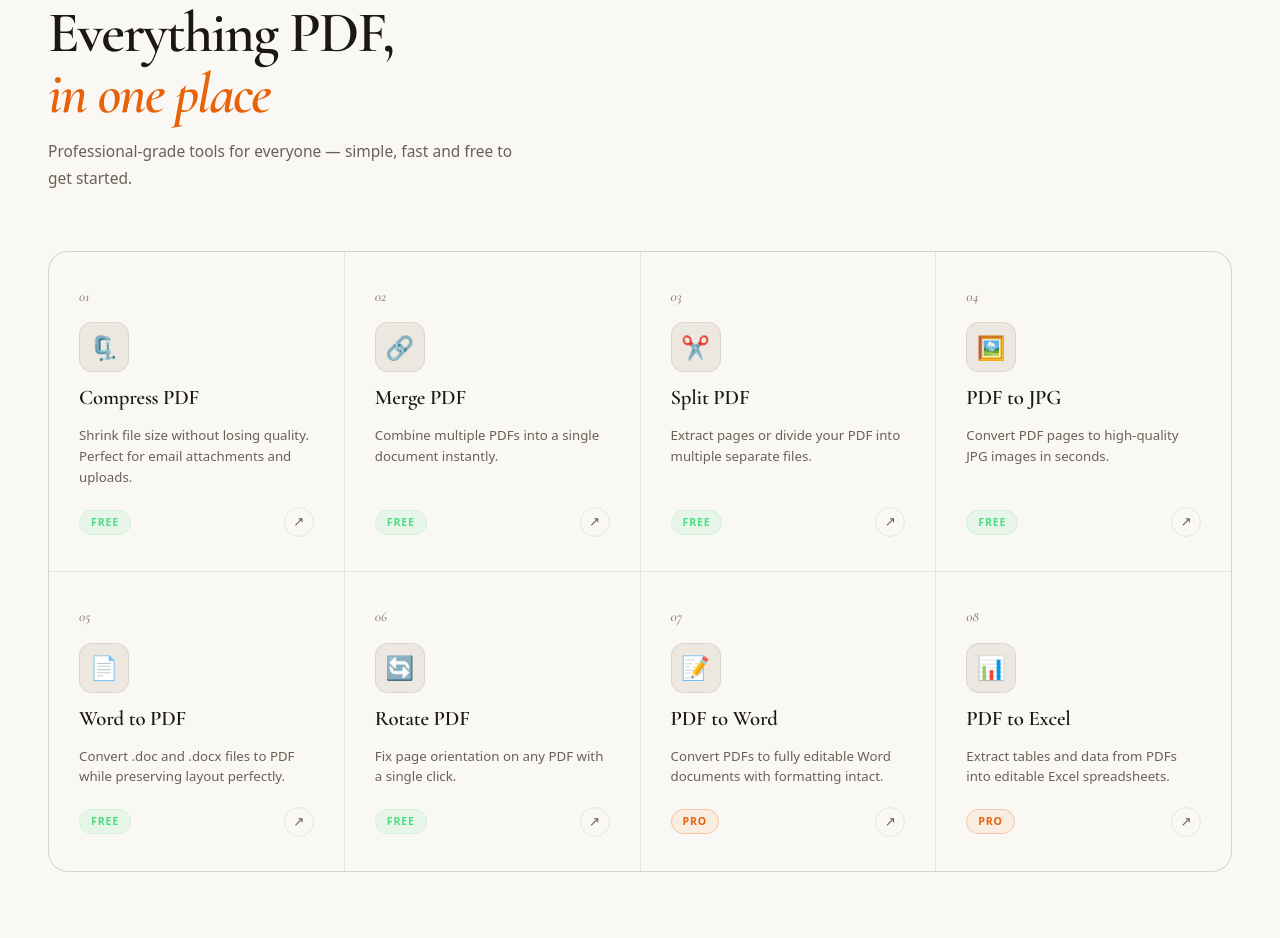
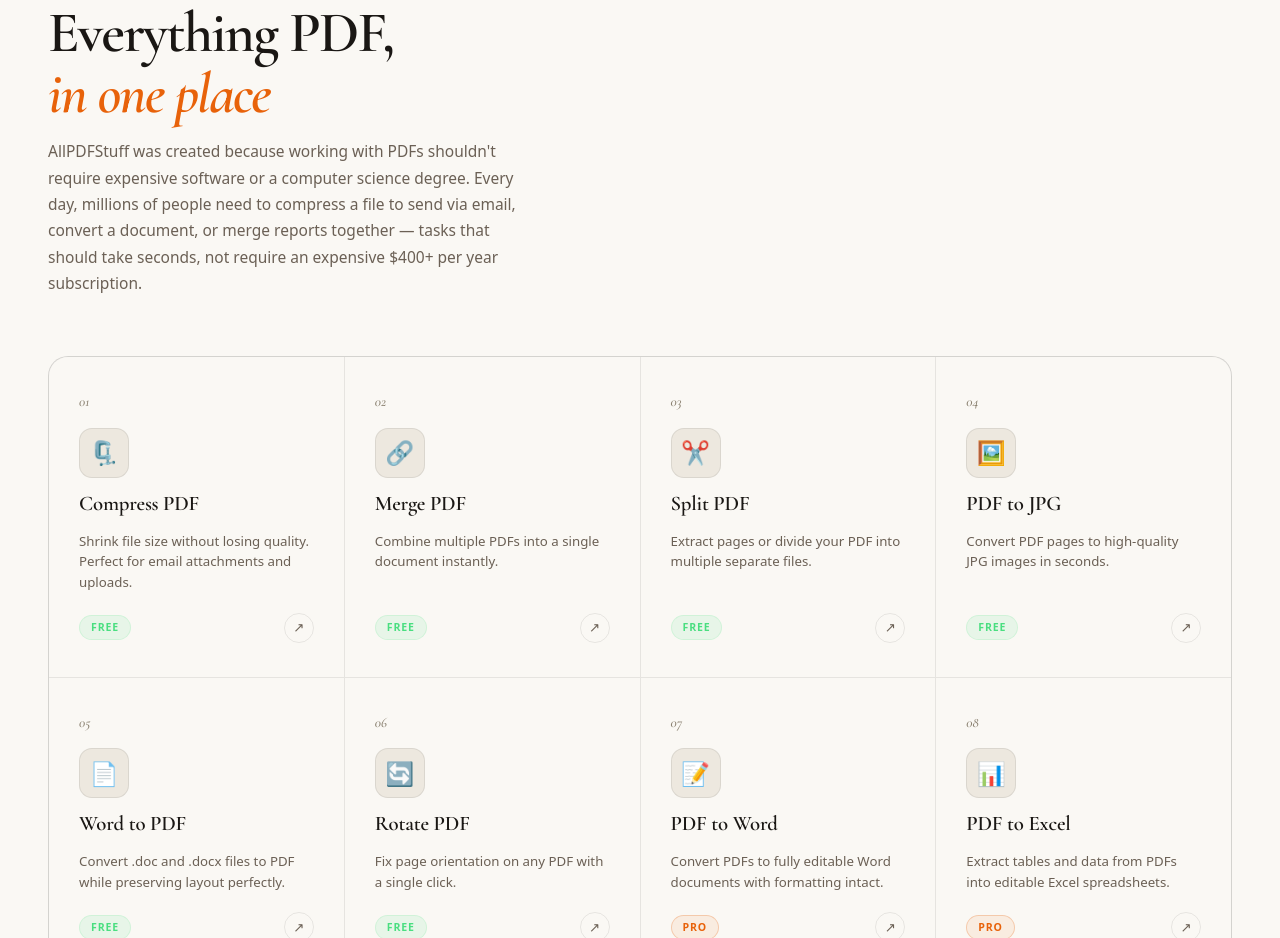
Before and after one commit to darliak-crypto7/allpdfstuff, a plain HTML site: page index.html in a window 1280 px wide. Shown: the part 1018-1956 px from the top of the page. Drawn offline with nearby package versions, Linux system fonts and the light colour scheme; a web font is replaced by a local one.

Commit message:
Add files via upload

```diff
--- a/index.html
+++ b/index.html
@@ -238,7 +238,7 @@
 <div class="sec" id="tools">
   <div class="sec-eye">All tools</div>
   <h2 class="sec-h">Everything PDF,<br/><em>in one place</em></h2>
-  <p class="sec-sub">Professional-grade tools for everyone — simple, fast and free to get started.</p>
+  <p class="sec-sub">AllPDFStuff was created because working with PDFs shouldn't require expensive software or a computer science degree. Every day, millions of people need to compress a file to send via email, convert a document, or merge reports together — tasks that should take seconds, not require an expensive $400+ per year subscription.</p>
   <div class="tools-grid">
     <a href="#upload" class="t-card" onclick="selectTool('compress')">
       <div class="t-num">01</div><div class="t-ico">🗜️</div>
```
